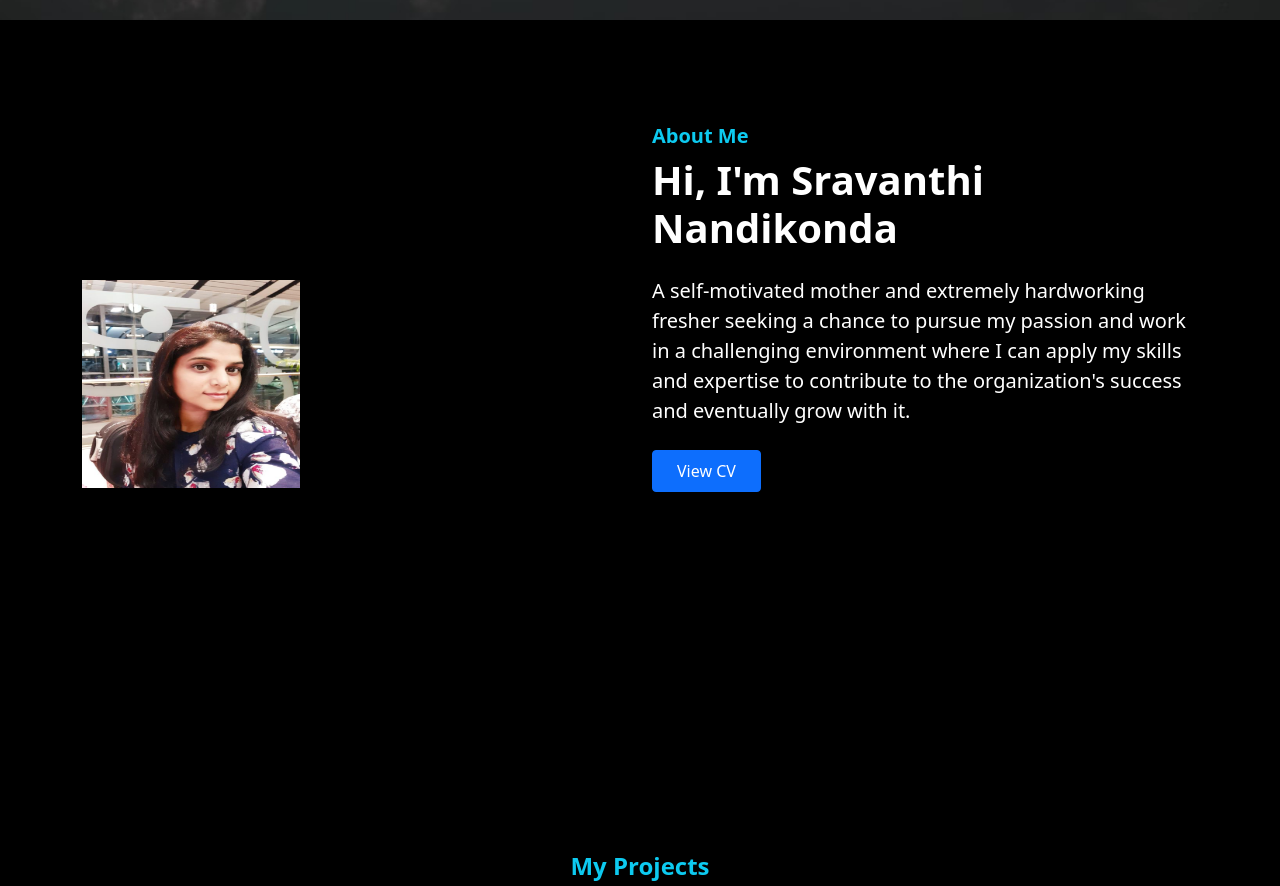
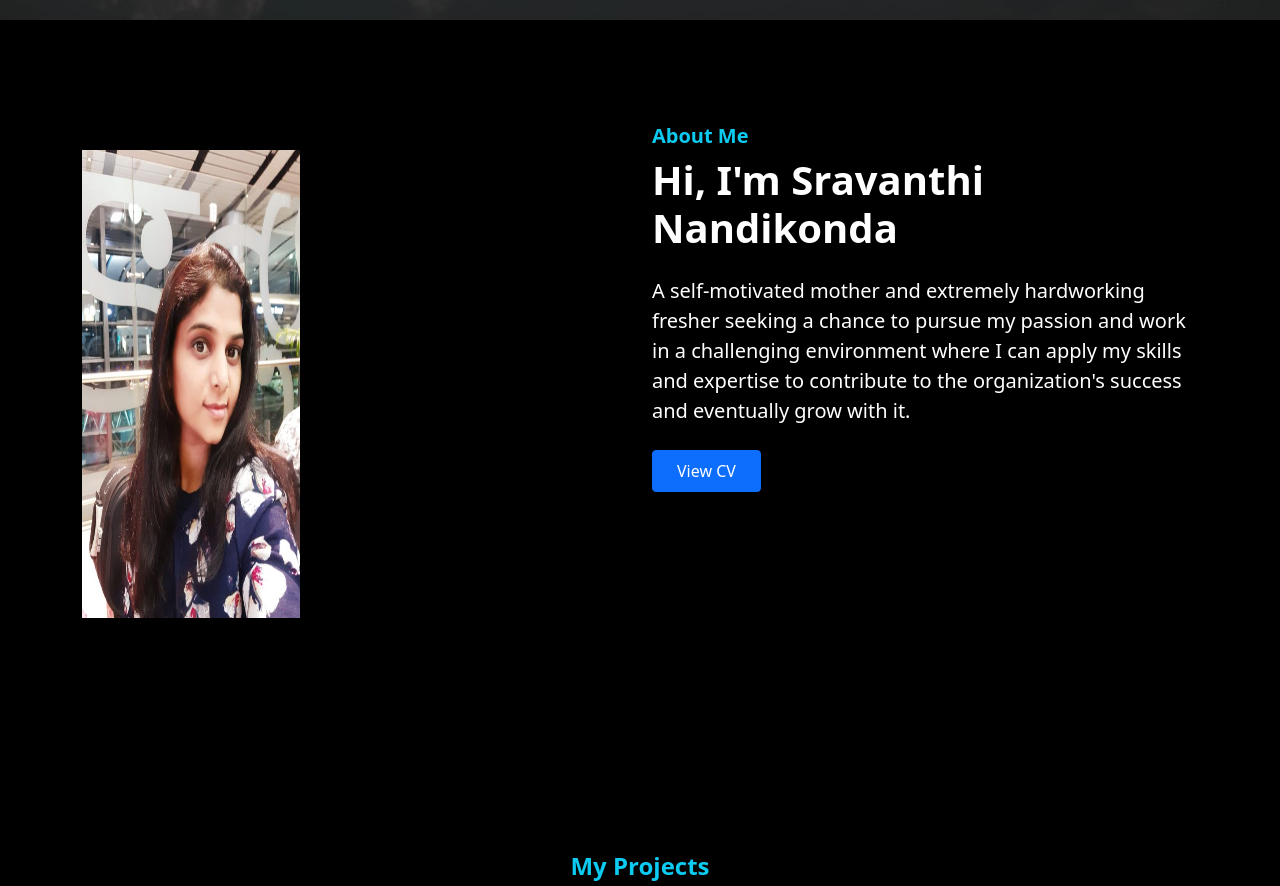
Before and after one commit to sravanthi-nandikonda/Portfolio1, a plain HTML site: page index.html in a window 1280 px wide. Shown: the part 780-1666 px from the top of the page. Drawn offline with nearby package versions, Linux system fonts and the light colour scheme.

Commit message:
Update style.css

```diff
--- a/style.css
+++ b/style.css
@@ -21,10 +21,10 @@ body{
 
 /* About Image */
 #aboutimg{
-    background-image: url(images/abt.JPG);
+    background-image: url(images/abt.jpg);
     min-height: 520px;
     background-position: left center;
-    background-size: 40% 40%;
+    background-size: 40% 90%;
     background-attachment: fixed;
     background-repeat: no-repeat;
 
```
